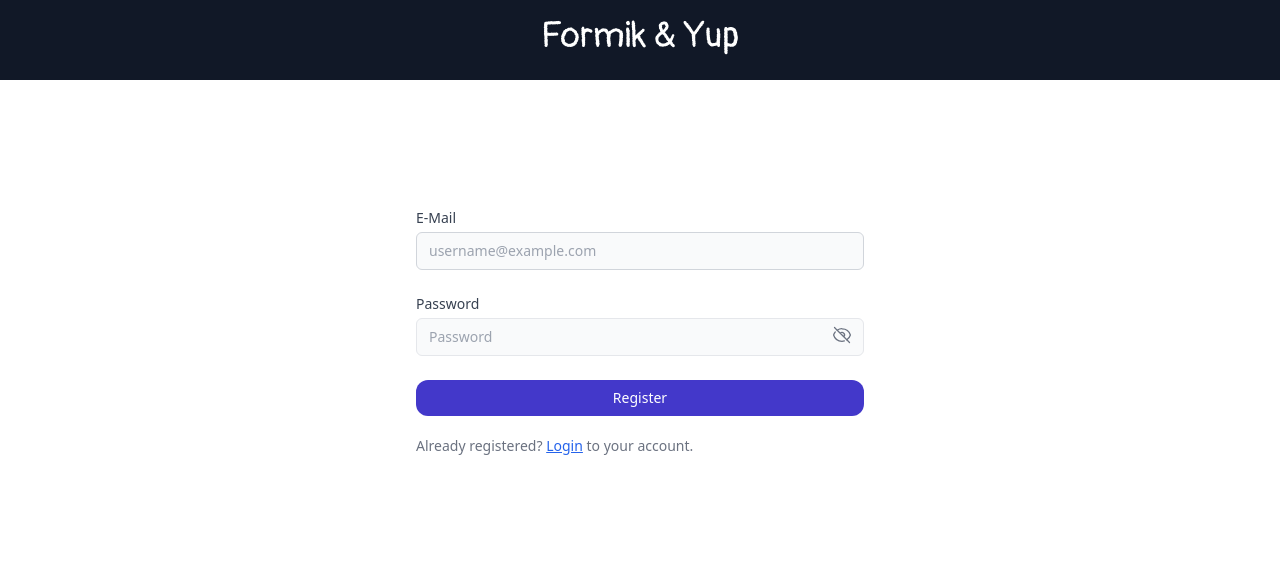
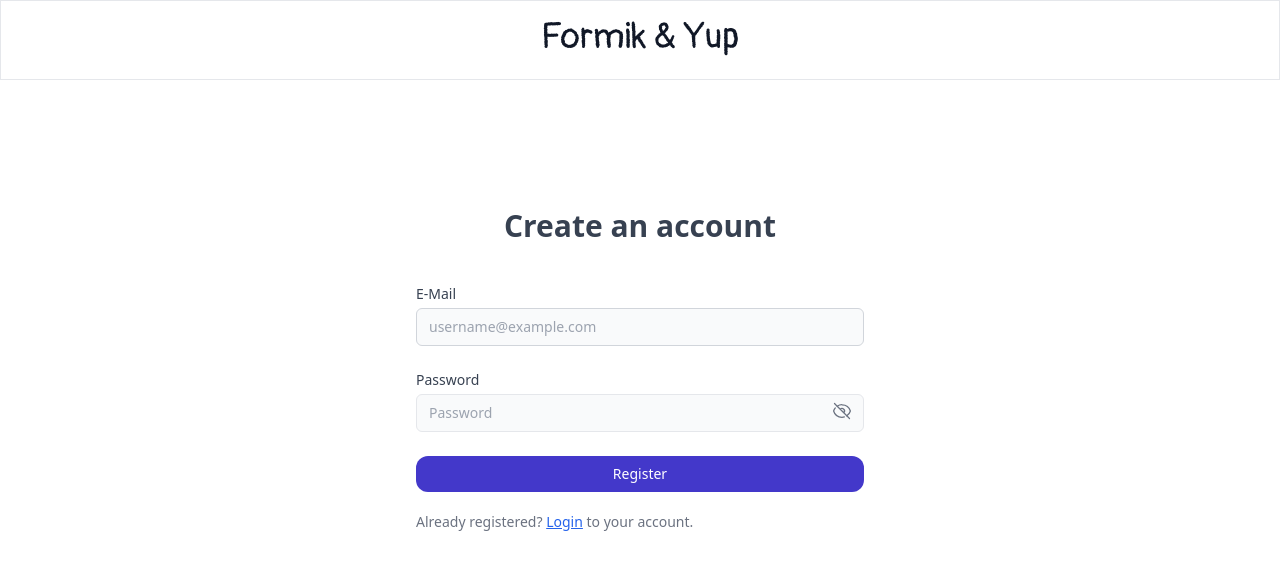
Before and after one commit to ozgeozkaraa01/formik-yup-login, a Next.js app: page /register in a window 1280 px wide. Shown: the top 570 px of the page. Built offline with nearby package versions, Linux system fonts and the light colour scheme.

Commit message:
update navbar component

```diff
--- a/components/LoginPage.jsx
+++ b/components/LoginPage.jsx
@@ -19,7 +19,7 @@
   const validationSchema = Yup.object({
     email: Yup.string()
       .email("Invalid email address")
-      .required("Email is required"),
+      .required("E-mail address is required"),
     password: Yup.string().required("Password is required"),
   });
 
@@ -39,6 +39,9 @@
       data-aos-anchor-placement="top-bottom"
     >
       <div className="container text-center mx-auto mt-32 max-w-md w-screen">
+        <h1 className="text-3xl font-semibold text-gray-700">
+          Log in to your account
+        </h1>
         <Formik
           initialValues={initialValues}
           validationSchema={validationSchema}
--- a/components/Navbar.jsx
+++ b/components/Navbar.jsx
@@ -2,9 +2,11 @@
 
 const Navbar = () => {
   return (
-    <div className="bg-[#111827] w-screen h-20">
+    <div className="border border-b w-screen h-20">
       <div className="flex items-center justify-center">
-        <h1 className="font-display text-4xl p-4 text-white">Formik & Yup</h1>
+        <h1 className="font-display text-4xl p-4 text-[#111827]">
+          Formik & Yup
+        </h1>
       </div>
     </div>
   );
--- a/components/RegisterPage.jsx
+++ b/components/RegisterPage.jsx
@@ -17,7 +17,7 @@
   const validationSchema = Yup.object({
     email: Yup.string()
       .email("Invalid email address")
-      .required("Email is required"),
+      .required("E-mail address is required"),
     password: Yup.string().required("Password is required"),
   });
 
@@ -30,6 +30,9 @@
       data-aos-anchor-placement="top-bottom"
     >
       <div className="container text-center mx-auto mt-32 max-w-md w-screen">
+        <h1 className="text-3xl font-semibold text-gray-700">
+          Create an account
+        </h1>
         <Formik
           initialValues={initialValues}
           validationSchema={validationSchema}
```
